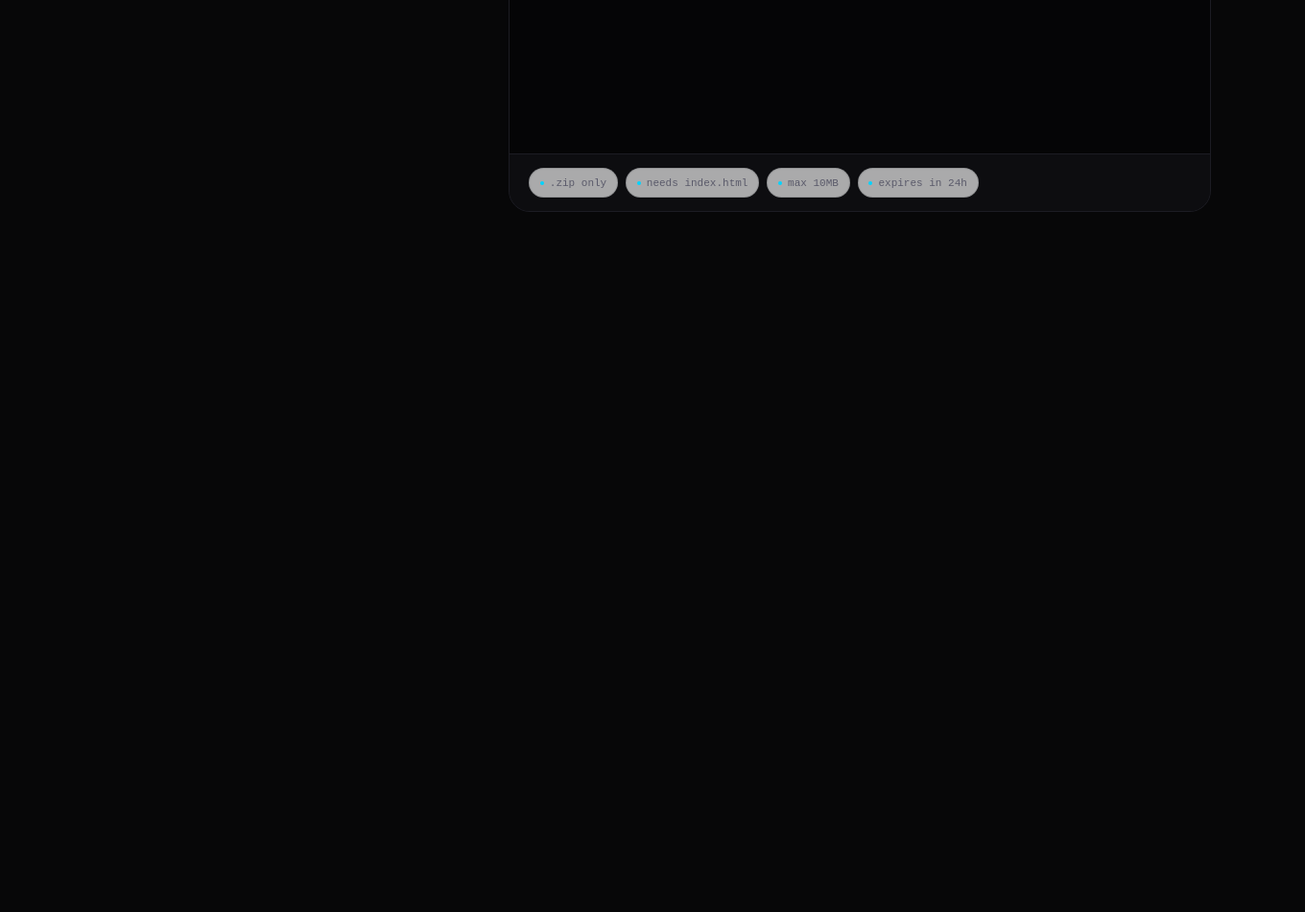
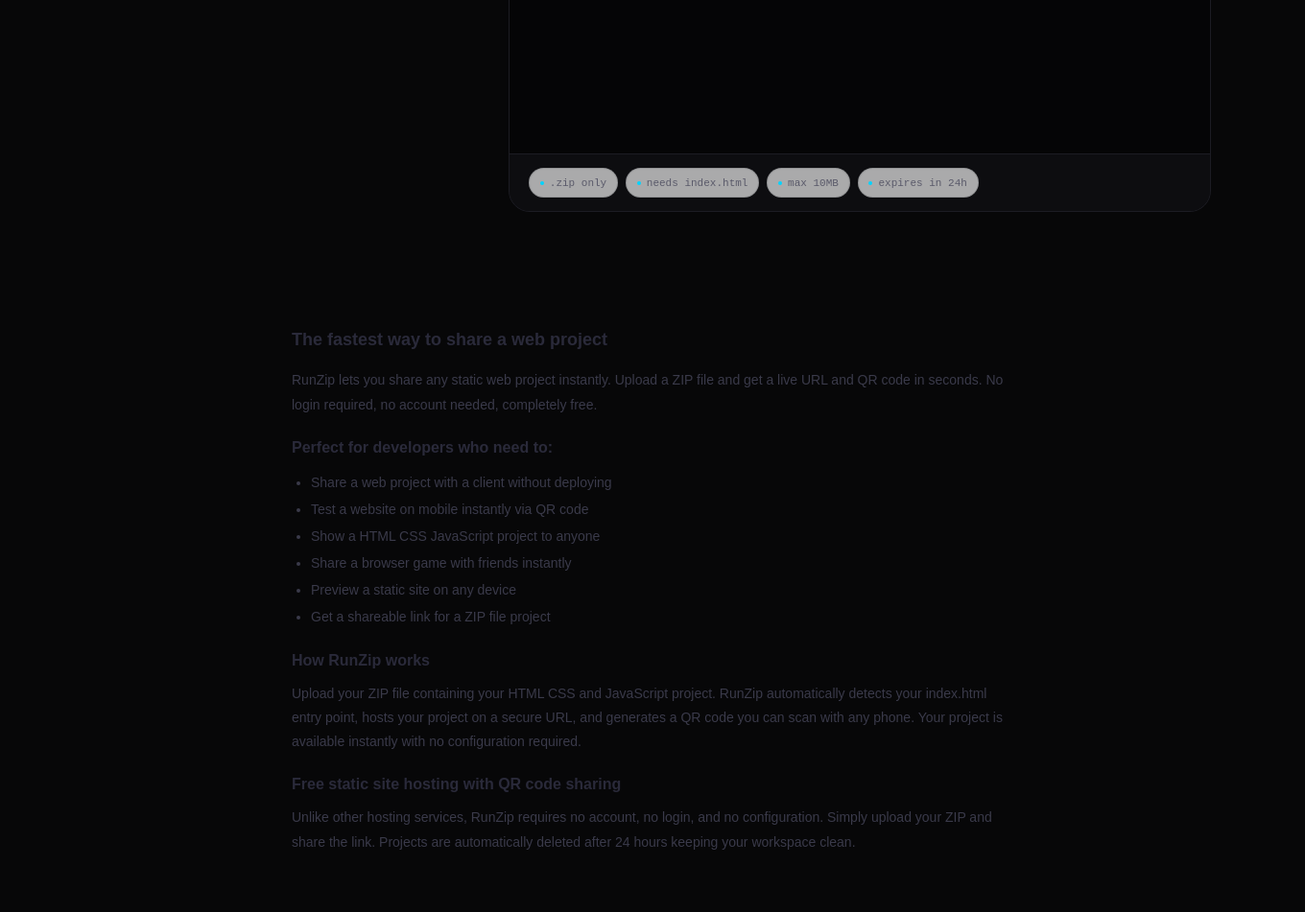
Before and after one commit to rvkarthik579/runzip, an Electron app: page public/index.html in a window 1360 px wide. Shown: the part 1048-1999 px from the top of the page at 96% size. Before the commit the page ends 1329 px from the top, so only its background shows below. Drawn offline with nearby package versions, Linux system fonts and the light colour scheme; a web font is replaced by a local one.

Commit message:
add SEO content section

```diff
--- a/public/index.html
+++ b/public/index.html
@@ -1124,6 +1124,24 @@
     </div>
   </div>
 
+  <section style="max-width:800px;margin:60px auto 0;padding:0 24px 60px;color:#3a3a4a;font-family:'Cabinet Grotesk',sans-serif;">
+    <h2 style="font-size:18px;color:#2a2a3a;margin-bottom:16px;">The fastest way to share a web project</h2>
+    <p style="font-size:14px;line-height:1.8;margin-bottom:12px;">RunZip lets you share any static web project instantly. Upload a ZIP file and get a live URL and QR code in seconds. No login required, no account needed, completely free.</p>
+    <h3 style="font-size:16px;color:#2a2a3a;margin:20px 0 10px;">Perfect for developers who need to:</h3>
+    <ul style="font-size:14px;line-height:2;padding-left:20px;">
+      <li>Share a web project with a client without deploying</li>
+      <li>Test a website on mobile instantly via QR code</li>
+      <li>Show a HTML CSS JavaScript project to anyone</li>
+      <li>Share a browser game with friends instantly</li>
+      <li>Preview a static site on any device</li>
+      <li>Get a shareable link for a ZIP file project</li>
+    </ul>
+    <h3 style="font-size:16px;color:#2a2a3a;margin:20px 0 10px;">How RunZip works</h3>
+    <p style="font-size:14px;line-height:1.8;">Upload your ZIP file containing your HTML CSS and JavaScript project. RunZip automatically detects your index.html entry point, hosts your project on a secure URL, and generates a QR code you can scan with any phone. Your project is available instantly with no configuration required.</p>
+    <h3 style="font-size:16px;color:#2a2a3a;margin:20px 0 10px;">Free static site hosting with QR code sharing</h3>
+    <p style="font-size:14px;line-height:1.8;">Unlike other hosting services, RunZip requires no account, no login, and no configuration. Simply upload your ZIP and share the link. Projects are automatically deleted after 24 hours keeping your workspace clean.</p>
+  </section>
+
   <div id="toast" class="toast" aria-live="polite"></div>
   <script src="/socket.io/socket.io.js"></script>
   <script type="module" src="/assets/app.js"></script>
```
